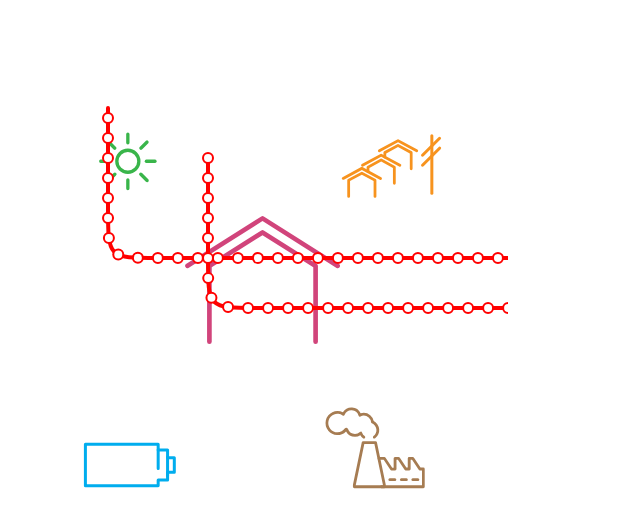
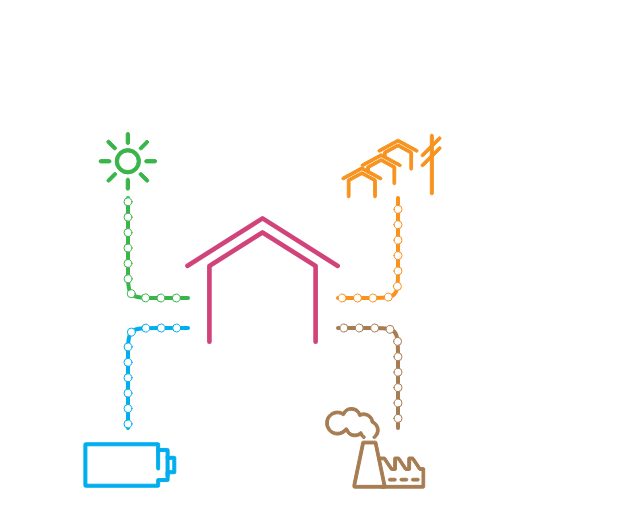
Before and after one commit to amilsil/d3test, a website: page index.html in a window 1280 px wide. Shown: the whole page, without its empty margins (0-640 px from the left). Drawn offline with nearby package versions, Linux system fonts and the light colour scheme.

Commit message:
Arrows Per Icon & Flow

```diff
--- a/stacked.js
+++ b/stacked.js
@@ -76,7 +76,7 @@ function renderCommunity() {
     icon1Group.append("path")
         .attr("d", "M403.21,162.16a1.39,1.39,0,0,1-1.39-1.39V145.44L390,139l-11.78,6.41V149a1.39,1.39,0,0,1-2.78,0v-4.41a1.39,1.39,0,0,1,.73-1.22l13.17-7.17a1.4,1.4,0,0,1,1.33,0l13.17,7.17a1.39,1.39,0,0,1,.73,1.22v16.16A1.39,1.39,0,0,1,403.21,162.16Z");
     icon1Group.append("path")
-        .attr("d", "M371.35,144.19a1.39,1.39,0,0,1-.67-2.61l18.68-10.16a1.4,1.4,0,0,1,1.33,0l18.68,10.16a1.39,1.39,0,1,1-1.33,2.44l-18-9.8L372,144A1.38,1.38,0,0,1,371.35,144.19Z"    );
+        .attr("d", "M371.35,144.19a1.39,1.39,0,0,1-.67-2.61l18.68-10.16a1.4,1.4,0,0,1,1.33,0l18.68,10.16a1.39,1.39,0,1,1-1.33,2.44l-18-9.8L372,144A1.38,1.38,0,0,1,371.35,144.19Z");
     icon1Group.append("path")
         .attr("d", "M423.84,186.81a1.5,1.5,0,0,1-1.5-1.5V127.69a1.5,1.5,0,0,1,3,0v57.62A1.5,1.5,0,0,1,423.84,186.81Z");
     icon1Group.append("path")
@@ -86,7 +86,7 @@ function renderCommunity() {
 }
 
 var timeTakenPerPixel = 20;
-var gap = 20;
+var gap = 15;
 
 function renderOneFlow(group, path, speed, reverse) {
 
@@ -116,54 +116,79 @@ function renderOneFlow(group, path, speed, reverse) {
 
     var length = path.node().getTotalLength();
     var noOfArrows = parseInt(length / gap);
-    var timeTakenPerPixel = gap * 10 / speed;
+    var timeTakenPerPixel = 1000 / speed;
     var duration = length * timeTakenPerPixel;
 
     var circleSel = group.selectAll("circle")
         .data(d3.range(0, noOfArrows))
         .enter()
         .append("circle")
-        .attr("r", 5)
-        .attr("fill", "white")
-        .attr("stroke", "red")
-        .attr("stroke-width", "2")
-        .attr("stroke-linecap", "round");
+        .attr("r", 4)
+        .classed("circle", true);
 
     transition();
 }
 
+function renderSolarFlow(speed) {
+    var solarFlowGroup = svg.append('g')
+        .attr('transform', 'translate(120, 190)')
+        .classed('solar', true)
+        .classed('flow', true);
+
+    var solarFlow = solarFlowGroup.append('path')
+        .attr('d', 'M 0 0, V 70, C 0 100, 0 100, 30 100, H 60')
+
+    renderOneFlow(solarFlowGroup, solarFlow, speed);
+}
+
+function renderBatteryFlow(speed, reverse) {
+    var group = svg.append('g')
+        .attr('transform', 'translate(120, 420) scale(1, -1)')
+        .classed('battery', true)
+        .classed('flow', true);
+
+    var flow = group.append('path')
+        .attr('d', 'M 0 0, V 70, C 0 100, 0 100, 30 100, H 60')
+
+    renderOneFlow(group, flow, 30, speed, reverse);
+}
+
+function renderExportFlow(speed) {
+    var group = svg.append('g')
+        .attr('transform', 'translate(390,190) scale(-1,1)')
+        .classed('community', true)
+        .classed('flow', true);
+
+    var flow = group.append('path')
+        .attr('d', 'M 0 0, V 70, C 0 100, 0 100, 30 100, H 60')
+
+    renderOneFlow(group, flow, speed);
+}
+
+function renderGridFlow(speed) {
+    var group = svg.append('g')
+        .attr('transform', 'translate(390,420) scale(-1,-1)')
+        .classed('minigrid', true)
+        .classed('flow', true);
+
+    var flow = group.append('path')
+        .attr('d', 'M 0 0, V 70, C 0 100, 0 100, 30 100, H 60')
+
+    renderOneFlow(group, flow, speed);
+}
 
 function render() {
 
-    var flow2Group = svg.append("g")
-        .attr("transform", "translate(100,100)");
+    renderMinigrid();
+    renderHouse();
+    renderSolar();
+    renderBattery();
+    renderCommunity();
 
-    var flow2Path = flow2Group.append("path")
-        .attr("d", "M 0 0, V 100, C 0 150, 0 150, 50 150, H 400")
-        .attr("fill", "none")
-        .attr("stroke", "red")
-        .attr("stroke-width", "4")
-        .attr("stroke-linecap", "round");
-
-    renderOneFlow(flow2Group, flow2Path, 10);
-
-
-    var flow2Group = svg.append("g")
-        .attr("transform", "translate(200,150)");
-
-    var flow2Path = flow2Group.append("path")
-        .attr("d", "M 0 0, V 100, C 0 150, 0 150, 50 150, H 400")
-        .attr("fill", "none")
-        .attr("stroke", "red")
-        .attr("stroke-width", "4")
-        .attr("stroke-linecap", "round");
-
-    renderOneFlow(flow2Group, flow2Path, 20, true);
+    renderSolarFlow(10);
+    renderBatteryFlow(20, true);
+    renderExportFlow(30);
+    renderGridFlow(5);
 }
 
-renderMinigrid();
-renderHouse();
-renderSolar();
-renderBattery();
-renderCommunity();
 render();
--- a/style.css
+++ b/style.css
@@ -1,23 +1,40 @@
 .solar {
     fill: #39b54a;
+    stroke: #39b54a;
 }
 
 .battery {
     fill: #00adee;
+    stroke: #00adee;
 }
 
 .minigrid {
     fill: #a67c52;
+    stroke: #a67c52;
 }
 
 .inactive-flow {
     fill: #bbbbbb;
+    stroke: #bbbbbb;
 }
 
 .community {
     fill: #f7931e;
+    stroke: #f7931e;
 }
 
 .house {
     fill: #d1447b;
 }
+
+.flow {
+    fill: none;
+    stroke-width: 4;
+    stroke-linecap: round;
+}
+
+.circle {
+    fill: #fff;
+    stroke-width: 1;
+    stroke-linecap: round;
+}
```
